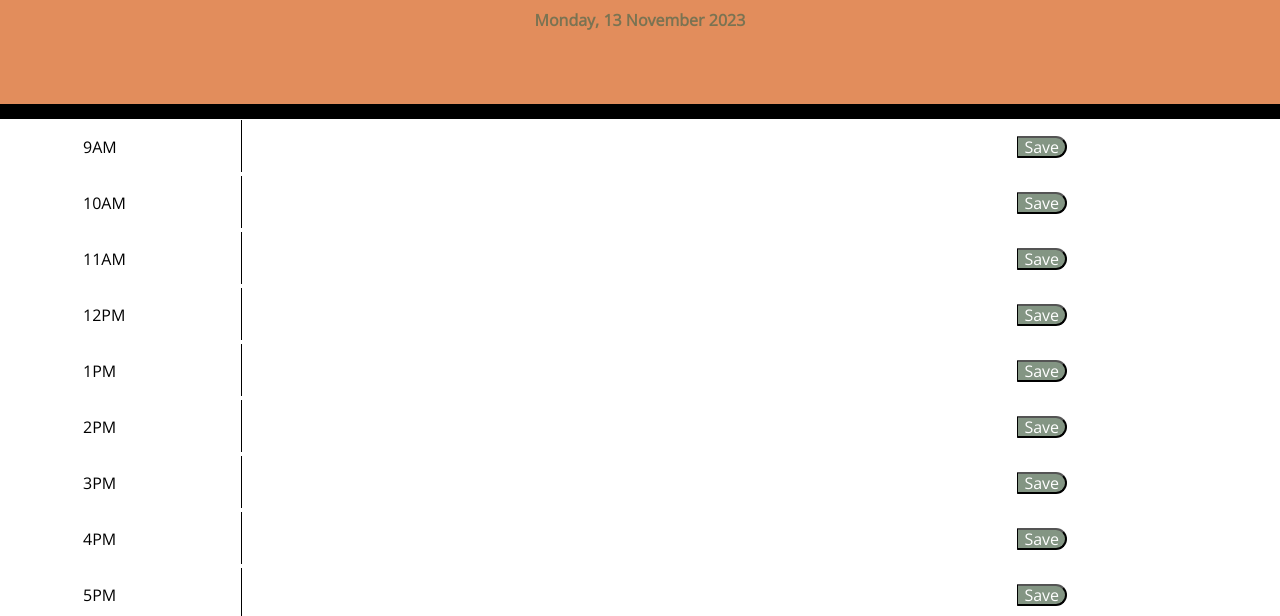
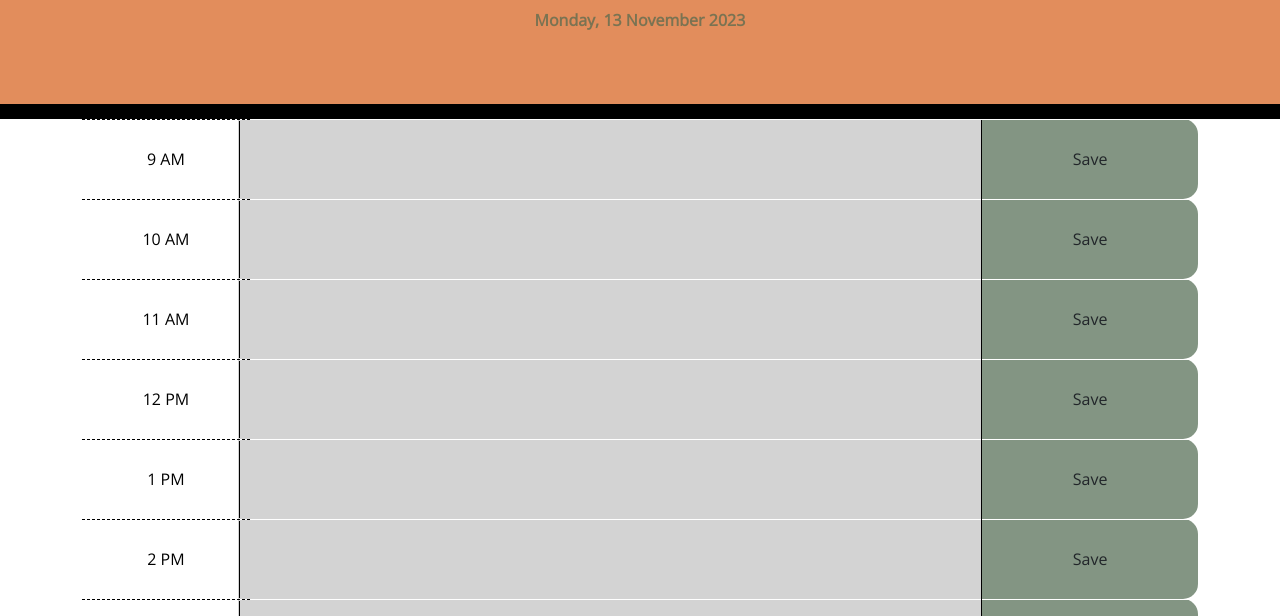
Before and after one commit to ewelinasobora/work-day-planner, a plain HTML site: page index.html in a window 1280 px wide. Shown: the part 184-800 px from the top of the page. Drawn offline with nearby package versions, Linux system fonts and the light colour scheme.

Commit message:
feat: each timeblock based on past, present, and future

```diff
--- a/assets/css/style.css
+++ b/assets/css/style.css
@@ -43,6 +43,7 @@ header {
   white-space: pre-wrap;
   height: 80px;
   border-top: 1px solid white;
+  margin-right: auto;
 }
 
 .hour {
@@ -67,9 +68,11 @@ header {
 }
 
 .saveBtn {
+  text-align: center;
   border-left: 1px solid black;
   border-top-right-radius: 15px;
   border-bottom-right-radius: 15px;
+  border-top: 1px solid white;
   background-color: var(--dark-green);
   color: white;
 }
--- a/assets/js/script.js
+++ b/assets/js/script.js
@@ -1,20 +1,32 @@
 $(document).ready(function () {
-  const workHours = ["9AM", "10AM", "11AM", "12PM", "1PM", "2PM", "3PM", "4PM", "5PM"];
+  const workHours = ["9 AM", "10 AM", "11 AM", "12 PM", "1 PM", "2 PM", "3 PM", "4 PM", "5 PM", "6 PM", "7 PM", "8 PM", "9 PM"];
   const calendar = $("#calendar-container");
   const currentDay = $("#currentDay");
   let today = dayjs();
   currentDay.text(today.format("dddd, D MMMM YYYY"));
-
+  let currentHour = today.format("h A");
   // function that creates the calendar
   function createCalendar() {
-    var table = $('<table>').addClass('table-primary table-responsive').appendTo(calendar);
+
+
+    let table = $('<table>').appendTo(calendar);
     // rows for each work hour
     workHours.forEach(hour => {
-      var row = $('<tr>').appendTo(table);
+      let hour24 = Number(moment(hour, ["h A"]).format("H"));
+      let currentHour24 = Number(moment(currentHour, ["h A"]).format("H"));
+      let row = $('<tr>').appendTo(table);
       // cells for Time, Event, and Save
-      $('<td>').text(hour).appendTo(row);
-      $('<td>').append($('<textarea>').addClass('description')).appendTo(row);
-      $('<td>').append($('<button>').addClass('saveBtn').text('Save')).appendTo(row);
+      let timeSlot = $('<td>').addClass("time-block hour").text(hour).appendTo(row);
+      let description = $('<td>').addClass("row description").append($('<textarea>')).appendTo(row);
+      let saveButton = $('<td>').addClass("saveBtn").appendTo(row).append($('<button>').addClass("btn").text("Save"));
+
+      if (currentHour24 === hour24) {
+        description.addClass("present");
+      } else if (currentHour24 > hour24) {
+        description.addClass("past");
+      } else if (currentHour24 < hour24) {
+        description.addClass("future");
+      }
     });
   }
 
--- a/index.html
+++ b/index.html
@@ -34,7 +34,7 @@
     <script
       src="https://cdnjs.cloudflare.com/ajax/libs/jquery/3.2.1/jquery.min.js"></script>
     <script src="https://cdn.jsdelivr.net/npm/dayjs@1/dayjs.min.js"></script>
-
+    <script src="https://cdn.jsdelivr.net/npm/moment@2.29.4/moment.min.js"></script>
     <!-- JavaScript files -->
     <script src="assets/js/script.js"></script>
   </body>
```
